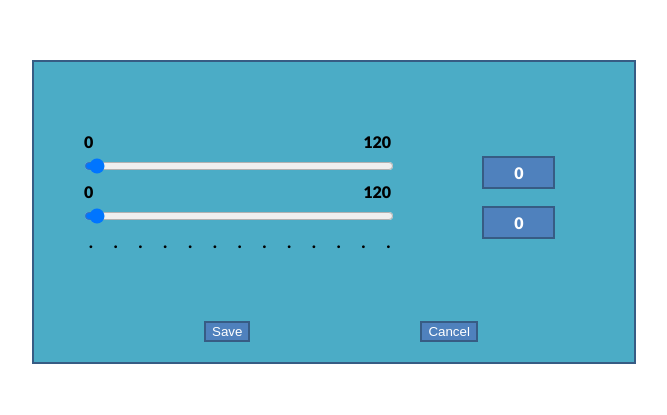
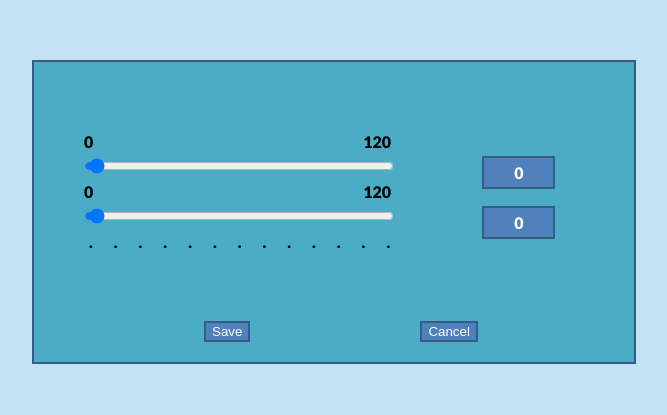
Before and after one commit to PraveenKumarbs11/basic_cgi, a plain HTML site: page index.html in a window 1280 px wide. Shown: the part 140-555 px from the top of the page, without its empty margins (468-1135 px from the left). Drawn offline with nearby package versions, Linux system fonts and the light colour scheme.

Commit message:
Update index.html

```diff
--- a/index.html
+++ b/index.html
@@ -11,6 +11,7 @@
 			margin: 0;
 			padding: 0;
 			font-family: 'Lato', sans-serif;
+			background: #c5e3f6;
 		}
 		div.boxContainer{
 			border: 2px solid #375C84;
```
